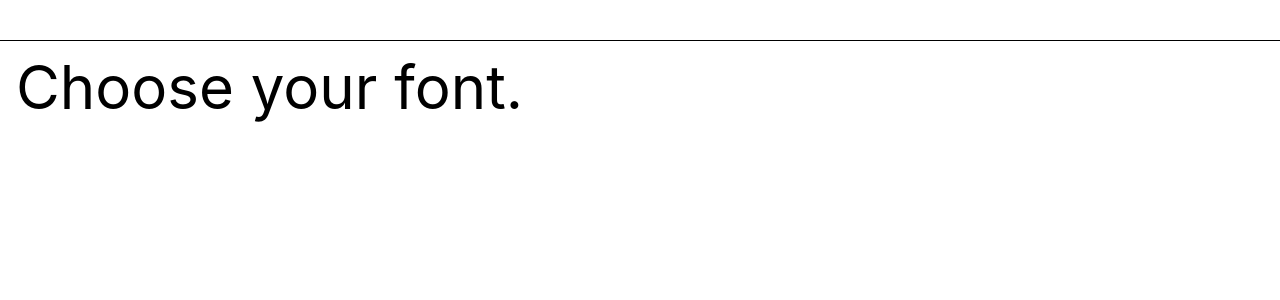
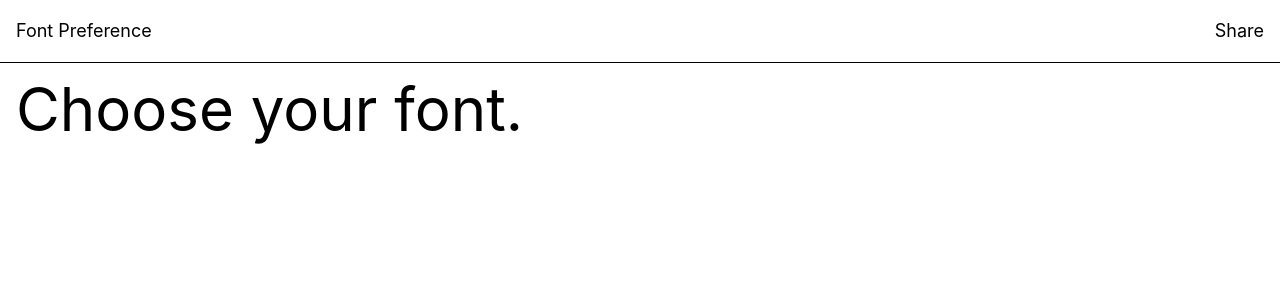
Before and after one commit to Computational-Creativity-Lab/Crowdsourcing-Font-Preferences, a Next.js app: page / in a window 1280 px wide. Shown: the top 300 px of the page. Built offline with nearby package versions, Linux system fonts and the light colour scheme; a web font is replaced by a local one.

Commit message:
Update Navbar.js

```diff
--- a/src/components/layout/Navbar.js
+++ b/src/components/layout/Navbar.js
@@ -1,6 +1,6 @@
 import React from "react";
 import { motion } from "framer-motion";
-// import Link from "next/Link";
+import Link from "next/link";
 
 export default function Navbar(props) {
   return (
@@ -9,7 +9,7 @@ export default function Navbar(props) {
       className="grid px-4 py-5 grid-cols-2 border-b sm:border-solid border-black "
     >
       {/* <motion.div className={styles.container}> */}
-      {/* <Link href="/">
+      <Link href="/">
         <p className=" cursor-pointer flex justify-self-start hover:opacity-50">
           {" "}
           Font Preference
@@ -19,7 +19,7 @@ export default function Navbar(props) {
         <p className="cursor-pointer flex justify-self-end hover:opacity-50">
           {props.rightLink}
         </p>
-      </Link> */}
+      </Link>
     </motion.div>
   );
 }
```
